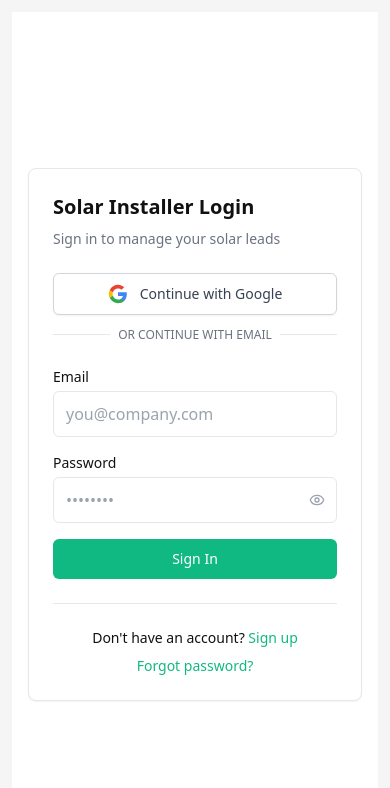
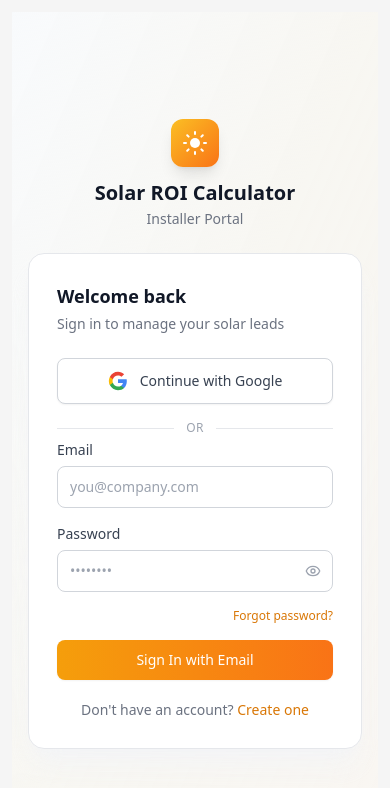
Before and after one commit to Paulkelvin/solar-calculator, a Next.js app: page /auth/login in a window 390 px wide. Shown: the top 788 px of the page. Built offline with nearby package versions, Linux system fonts and the light colour scheme; no server answers.

Commit message:
Fix: OAuth redirect URL + redesign auth pages with polished Google button

```diff
--- a/src/app/auth/login/page.tsx
+++ b/src/app/auth/login/page.tsx
@@ -83,54 +83,72 @@ function LoginForm() {
   };
 
   return (
-    <div className="flex min-h-screen items-center justify-center bg-background px-4 py-6">
-      <div className="w-full max-w-md rounded-lg border border-border bg-white p-6 sm:p-8 shadow-sm">
-        <h1 className="mb-2 text-xl sm:text-2xl font-bold">Solar Installer Login</h1>
-        <p className="mb-6 text-sm text-muted-foreground">
-          Sign in to manage your solar leads
-        </p>
+    <div className="flex min-h-screen items-center justify-center bg-gradient-to-br from-slate-50 via-amber-50/30 to-orange-50/40 px-4 py-8">
+      <div className="w-full max-w-md">
+        {/* Brand header */}
+        <div className="mb-6 text-center">
+          <div className="inline-flex items-center justify-center h-12 w-12 rounded-xl bg-gradient-to-br from-amber-400 to-orange-500 shadow-lg mb-3">
+            <svg className="h-6 w-6 text-white" fill="none" viewBox="0 0 24 24" stroke="currentColor" strokeWidth={2}>
+              <circle cx="12" cy="12" r="5" fill="currentColor" stroke="none" />
+              <line x1="12" y1="1" x2="12" y2="3" strokeLinecap="round" />
+              <line x1="12" y1="21" x2="12" y2="23" strokeLinecap="round" />
+              <line x1="4.22" y1="4.22" x2="5.64" y2="5.64" strokeLinecap="round" />
+              <line x1="18.36" y1="18.36" x2="19.78" y2="19.78" strokeLinecap="round" />
+              <line x1="1" y1="12" x2="3" y2="12" strokeLinecap="round" />
+              <line x1="21" y1="12" x2="23" y2="12" strokeLinecap="round" />
+              <line x1="4.22" y1="19.78" x2="5.64" y2="18.36" strokeLinecap="round" />
+              <line x1="18.36" y1="5.64" x2="19.78" y2="4.22" strokeLinecap="round" />
+            </svg>
+          </div>
+          <h1 className="text-xl font-bold text-gray-900">Solar ROI Calculator</h1>
+          <p className="text-sm text-gray-500 mt-0.5">Installer Portal</p>
+        </div>
 
-        {/* Google Sign In */}
-        <div className="space-y-3">
-          <GoogleSignInButton mode="signin" />
+        {/* Card */}
+        <div className="rounded-2xl border border-gray-200 bg-white p-7 shadow-xl shadow-gray-100/80">
+          <h2 className="text-lg font-semibold text-gray-900">Welcome back</h2>
+          <p className="mt-1 mb-6 text-sm text-gray-500">
+            Sign in to manage your solar leads
+          </p>
 
-          <div className="relative">
-            <div className="absolute inset-0 flex items-center">
-              <span className="w-full border-t border-gray-200" />
-            </div>
-            <div className="relative flex justify-center text-xs uppercase">
-              <span className="bg-white px-2 text-gray-500">Or continue with email</span>
+          {/* Google Sign In — primary CTA */}
+          <div className="space-y-4">
+            <GoogleSignInButton mode="signin" />
+
+            <div className="relative flex items-center gap-3">
+              <div className="h-px flex-1 bg-gray-200" />
+              <span className="text-xs font-medium text-gray-400 uppercase tracking-wide">or</span>
+              <div className="h-px flex-1 bg-gray-200" />
             </div>
           </div>
-        </div>
 
-        <form onSubmit={handleSubmit} className="space-y-4 mt-6">
+          <form onSubmit={handleSubmit} className="space-y-4 mt-1">
           {justRegistered && (
-            <div className="rounded-md bg-amber-50 p-3 text-sm text-amber-700">
+            <div className="rounded-lg bg-amber-50 border border-amber-200 p-3 text-sm text-amber-800">
               Account created successfully! Please sign in.
             </div>
           )}
 
           {confirmationError === 'confirmation_failed' && (
-            <div className="rounded-md bg-red-50 p-3 text-sm text-red-700">
+            <div className="rounded-lg bg-red-50 border border-red-200 p-3 text-sm text-red-700">
               Email confirmation failed. The link may have expired — please try signing up again.
             </div>
           )}
 
           {confirmationError === 'verification_failed' && (
-            <div className="rounded-md bg-red-50 p-3 text-sm text-red-700">
+            <div className="rounded-lg bg-red-50 border border-red-200 p-3 text-sm text-red-700">
               Email verification failed. Please try again or contact support.
             </div>
           )}
 
           {error && (
-            <div className="rounded-md bg-red-50 p-3 text-sm text-red-700">
+            <div className="rounded-lg bg-red-50 border border-red-200 p-3 text-sm text-red-700">
               {error}
             </div>
           )}
 
           <div>
-            <label htmlFor="email" className="block text-sm font-medium">
+            <label htmlFor="email" className="block text-sm font-medium text-gray-700">
               Email
             </label>
             <input
@@ -138,23 +156,23 @@ function LoginForm() {
               type="email"
               value={email}
               onChange={(e) => setEmail(e.target.value)}
-              className="mt-1 w-full rounded-md border border-border px-3 py-2.5 text-base focus:border-primary focus:outline-none"
+              className="mt-1.5 w-full rounded-lg border border-gray-300 px-3 py-2.5 text-sm text-gray-900 placeholder-gray-400 focus:border-amber-400 focus:outline-none focus:ring-2 focus:ring-amber-400/20 transition"
               placeholder="you@company.com"
               disabled={isLoading}
             />
           </div>
 
           <div>
-            <label htmlFor="password" className="block text-sm font-medium">
+            <label htmlFor="password" className="block text-sm font-medium text-gray-700">
               Password
             </label>
-            <div className="relative mt-1">
+            <div className="relative mt-1.5">
               <input
                 id="password"
                 type={showPassword ? 'text' : 'password'}
                 value={password}
                 onChange={(e) => setPassword(e.target.value)}
-                className="w-full rounded-md border border-border px-3 py-2.5 pr-10 text-base focus:border-primary focus:outline-none"
+                className="w-full rounded-lg border border-gray-300 px-3 py-2.5 pr-10 text-sm text-gray-900 placeholder-gray-400 focus:border-amber-400 focus:outline-none focus:ring-2 focus:ring-amber-400/20 transition"
                 placeholder="••••••••"
                 disabled={isLoading}
               />
@@ -169,25 +187,25 @@ function LoginForm() {
             </div>
           </div>
 
+          <div className="flex justify-end">
+            <Link href="/auth/reset-password" className="text-xs text-amber-600 hover:text-amber-700 hover:underline font-medium">
+              Forgot password?
+            </Link>
+          </div>
+
           <Button
             type="submit"
             disabled={isLoading}
-            className="w-full bg-primary py-2 text-white hover:bg-primary disabled:opacity-50"
+            className="w-full bg-gradient-to-r from-amber-500 to-orange-500 hover:from-amber-600 hover:to-orange-600 text-white font-medium py-2.5 rounded-lg shadow-sm transition-all duration-150"
           >
-            {isLoading ? 'Signing in...' : 'Sign In'}
+            {isLoading ? 'Signing in...' : 'Sign In with Email'}
           </Button>
         </form>
 
-        <div className="mt-6 space-y-2 border-t border-border pt-6 text-center text-sm">
-          <p>
-            Don't have an account?{' '}
-            <Link href="/auth/signup" className="font-medium text-primary hover:underline">
-              Sign up
-            </Link>
-          </p>
-          <p>
-            <Link href="/auth/reset-password" className="text-primary hover:underline">
-              Forgot password?
+          <p className="mt-5 text-center text-sm text-gray-500">
+            Don&apos;t have an account?{' '}
+            <Link href="/auth/signup" className="font-medium text-amber-600 hover:text-amber-700 hover:underline">
+              Create one
             </Link>
           </p>
         </div>
--- a/src/app/auth/signup/page.tsx
+++ b/src/app/auth/signup/page.tsx
@@ -76,61 +76,81 @@ export default function SignUpPage() {
   };
 
   return (
-    <div className="flex min-h-screen items-center justify-center bg-background px-4 py-6">
-      <div className="w-full max-w-md rounded-lg border border-border bg-white p-6 sm:p-8 shadow-sm">
-        <h1 className="mb-2 text-xl sm:text-2xl font-bold">Create Your Account</h1>
-        <p className="mb-6 text-sm text-muted-foreground">
-          Sign up to start managing solar leads
-        </p>
+    <div className="flex min-h-screen items-center justify-center bg-gradient-to-br from-slate-50 via-amber-50/30 to-orange-50/40 px-4 py-8">
+      <div className="w-full max-w-md">
+        {/* Brand header */}
+        <div className="mb-6 text-center">
+          <div className="inline-flex items-center justify-center h-12 w-12 rounded-xl bg-gradient-to-br from-amber-400 to-orange-500 shadow-lg mb-3">
+            <svg className="h-6 w-6 text-white" fill="none" viewBox="0 0 24 24" stroke="currentColor" strokeWidth={2}>
+              <circle cx="12" cy="12" r="5" fill="currentColor" stroke="none" />
+              <line x1="12" y1="1" x2="12" y2="3" strokeLinecap="round" />
+              <line x1="12" y1="21" x2="12" y2="23" strokeLinecap="round" />
+              <line x1="4.22" y1="4.22" x2="5.64" y2="5.64" strokeLinecap="round" />
+              <line x1="18.36" y1="18.36" x2="19.78" y2="19.78" strokeLinecap="round" />
+              <line x1="1" y1="12" x2="3" y2="12" strokeLinecap="round" />
+              <line x1="21" y1="12" x2="23" y2="12" strokeLinecap="round" />
+              <line x1="4.22" y1="19.78" x2="5.64" y2="18.36" strokeLinecap="round" />
+              <line x1="18.36" y1="5.64" x2="19.78" y2="4.22" strokeLinecap="round" />
+            </svg>
+          </div>
+          <h1 className="text-xl font-bold text-gray-900">Solar ROI Calculator</h1>
+          <p className="text-sm text-gray-500 mt-0.5">Installer Portal</p>
+        </div>
 
+        {/* Card */}
+        <div className="rounded-2xl border border-gray-200 bg-white p-7 shadow-xl shadow-gray-100/80">
           {emailConfirmationSent ? (
-          <div className="space-y-4 rounded-md bg-green-50 border-l-4 border-green-500 p-4">
-            <div className="flex items-center gap-2">
-              <span className="text-2xl">✅</span>
-              <p className="text-sm font-semibold text-green-800">Account created successfully!</p>
+            <div className="space-y-4">
+              <div className="flex items-center gap-3">
+                <div className="flex h-10 w-10 shrink-0 items-center justify-center rounded-full bg-green-100">
+                  <svg className="h-5 w-5 text-green-600" fill="none" viewBox="0 0 24 24" stroke="currentColor" strokeWidth={2}>
+                    <path strokeLinecap="round" strokeLinejoin="round" d="M5 13l4 4L19 7" />
+                  </svg>
                 </div>
-            <p className="text-sm text-green-700">
-              We&apos;ve sent a confirmation email to <strong>{formData.email}</strong>.
-            </p>
-            <div className="space-y-2 bg-white/50 rounded p-3 text-sm text-green-700">
-              <p className="font-medium">📧 Next Steps:</p>
+                <div>
+                  <p className="font-semibold text-gray-900">Check your email</p>
+                  <p className="text-sm text-gray-500">We sent a confirmation link to <strong>{formData.email}</strong></p>
+                </div>
+              </div>
+              <div className="rounded-lg bg-gray-50 border border-gray-200 p-4 text-sm text-gray-600 space-y-1.5">
+                <p className="font-medium text-gray-700">Next steps:</p>
                 <ol className="list-decimal pl-5 space-y-1">
-                <li>Check your inbox (and spam folder)</li>
+                  <li>Open your inbox (check spam too)</li>
                   <li>Click the confirmation link</li>
                   <li>You&apos;ll be redirected to the dashboard</li>
                 </ol>
               </div>
-            <div className="pt-2">
-              <Link href="/auth/login" className="inline-block text-primary hover:underline text-sm font-medium">
+              <Link href="/auth/login" className="inline-flex items-center gap-1.5 text-sm font-medium text-amber-600 hover:text-amber-700 hover:underline">
                 Already confirmed? Sign in →
               </Link>
             </div>
-          </div>
           ) : (
             <>
-          {/* Google Sign Up */}
-          <div className="space-y-3 mb-6">
+              <h2 className="text-lg font-semibold text-gray-900">Create your account</h2>
+              <p className="mt-1 mb-6 text-sm text-gray-500">
+                Sign up to start managing solar leads
+              </p>
+
+              {/* Google Sign Up — primary CTA */}
+              <div className="space-y-4 mb-5">
                 <GoogleSignInButton mode="signup" />
 
-            <div className="relative">
-              <div className="absolute inset-0 flex items-center">
-                <span className="w-full border-t border-gray-200" />
-              </div>
-              <div className="relative flex justify-center text-xs uppercase">
-                <span className="bg-white px-2 text-gray-500">Or sign up with email</span>
-              </div>
+                <div className="relative flex items-center gap-3">
+                  <div className="h-px flex-1 bg-gray-200" />
+                  <span className="text-xs font-medium text-gray-400 uppercase tracking-wide">or</span>
+                  <div className="h-px flex-1 bg-gray-200" />
                 </div>
               </div>
 
               <form onSubmit={handleSubmit} className="space-y-4">
                 {error && (
-            <div className="rounded-md bg-red-50 p-3 text-sm text-red-700">
+                  <div className="rounded-lg bg-red-50 border border-red-200 p-3 text-sm text-red-700">
                     {error}
                   </div>
                 )}
 
                 <div>
-            <label htmlFor="name" className="block text-sm font-medium">
+                  <label htmlFor="name" className="block text-sm font-medium text-gray-700">
                     Your Name
                   </label>
                   <input
@@ -139,14 +159,14 @@ export default function SignUpPage() {
                     type="text"
                     value={formData.name}
                     onChange={handleChange}
-              className="mt-1 w-full rounded-md border border-border px-3 py-2.5 text-base focus:border-primary focus:outline-none"
+                    className="mt-1.5 w-full rounded-lg border border-gray-300 px-3 py-2.5 text-sm text-gray-900 placeholder-gray-400 focus:border-amber-400 focus:outline-none focus:ring-2 focus:ring-amber-400/20 transition"
                     placeholder="John Doe"
                     disabled={isLoading}
                   />
                 </div>
 
                 <div>
-            <label htmlFor="email" className="block text-sm font-medium">
+                  <label htmlFor="email" className="block text-sm font-medium text-gray-700">
                     Email
                   </label>
                   <input
@@ -155,24 +175,24 @@ export default function SignUpPage() {
                     type="email"
                     value={formData.email}
                     onChange={handleChange}
-              className="mt-1 w-full rounded-md border border-border px-3 py-2.5 text-base focus:border-primary focus:outline-none"
+                    className="mt-1.5 w-full rounded-lg border border-gray-300 px-3 py-2.5 text-sm text-gray-900 placeholder-gray-400 focus:border-amber-400 focus:outline-none focus:ring-2 focus:ring-amber-400/20 transition"
                     placeholder="you@company.com"
                     disabled={isLoading}
                   />
                 </div>
 
                 <div>
-            <label htmlFor="password" className="block text-sm font-medium">
+                  <label htmlFor="password" className="block text-sm font-medium text-gray-700">
                     Password
                   </label>
-            <div className="relative mt-1">
+                  <div className="relative mt-1.5">
                     <input
                       id="password"
                       name="password"
                       type={showPassword ? 'text' : 'password'}
                       value={formData.password}
                       onChange={handleChange}
-                className="w-full rounded-md border border-border px-3 py-2.5 pr-10 text-base focus:border-primary focus:outline-none"
+                      className="w-full rounded-lg border border-gray-300 px-3 py-2.5 pr-10 text-sm text-gray-900 placeholder-gray-400 focus:border-amber-400 focus:outline-none focus:ring-2 focus:ring-amber-400/20 transition"
                       placeholder="At least 8 characters"
                       disabled={isLoading}
                     />
@@ -188,17 +208,17 @@ export default function SignUpPage() {
                 </div>
 
                 <div>
-            <label htmlFor="confirmPassword" className="block text-sm font-medium">
+                  <label htmlFor="confirmPassword" className="block text-sm font-medium text-gray-700">
                     Confirm Password
                   </label>
-            <div className="relative mt-1">
+                  <div className="relative mt-1.5">
                     <input
                       id="confirmPassword"
                       name="confirmPassword"
                       type={showConfirmPassword ? 'text' : 'password'}
                       value={formData.confirmPassword}
                       onChange={handleChange}
-                className="w-full rounded-md border border-border px-3 py-2.5 pr-10 text-base focus:border-primary focus:outline-none"
+                      className="w-full rounded-lg border border-gray-300 px-3 py-2.5 pr-10 text-sm text-gray-900 placeholder-gray-400 focus:border-amber-400 focus:outline-none focus:ring-2 focus:ring-amber-400/20 transition"
                       placeholder="Confirm your password"
                       disabled={isLoading}
                     />
@@ -216,21 +236,22 @@ export default function SignUpPage() {
                 <Button
                   type="submit"
                   disabled={isLoading}
-            className="w-full bg-primary py-2 text-white hover:bg-primary disabled:opacity-50"
+                  className="w-full bg-gradient-to-r from-amber-500 to-orange-500 hover:from-amber-600 hover:to-orange-600 text-white font-medium py-2.5 rounded-lg shadow-sm transition-all duration-150"
                 >
-            {isLoading ? 'Creating account...' : 'Sign Up'}
+                  {isLoading ? 'Creating account...' : 'Create Account'}
                 </Button>
               </form>
             </>
           )}
 
-        <p className="mt-6 border-t border-border pt-6 text-center text-sm">
+          <p className="mt-5 text-center text-sm text-gray-500">
             Already have an account?{' '}
-          <Link href="/auth/login" className="font-medium text-primary hover:underline">
+            <Link href="/auth/login" className="font-medium text-amber-600 hover:text-amber-700 hover:underline">
               Sign in
             </Link>
           </p>
         </div>
       </div>
+    </div>
   );
 }
--- a/src/components/auth/GoogleSignInButton.tsx
+++ b/src/components/auth/GoogleSignInButton.tsx
@@ -9,18 +9,19 @@ export function GoogleSignInButton({ mode = "signin" }: { mode?: "signin" | "sig
 
   const handleGoogleSignIn = async () => {
     setIsLoading(true);
-    const loadingToast = toast.loading(
-      mode === "signin" ? "Signing in with Google..." : "Signing up with Google..."
+    toast.loading(
+      mode === "signin" ? "Redirecting to Google..." : "Redirecting to Google...",
+      { id: "google-auth" }
     );
 
     try {
       await signInWithGoogle();
-      // The redirect happens automatically, no need for additional handling
+      // Redirect happens automatically — keep loading state
     } catch (error) {
       const errorMsg = error instanceof Error ? error.message : "Failed to sign in with Google";
       toast.error("Google authentication failed", {
         description: errorMsg,
-        id: loadingToast,
+        id: "google-auth",
       });
       setIsLoading(false);
     }
@@ -31,9 +32,23 @@ export function GoogleSignInButton({ mode = "signin" }: { mode?: "signin" | "sig
       type="button"
       onClick={handleGoogleSignIn}
       disabled={isLoading}
-      className="flex w-full items-center justify-center gap-3 rounded-md border border-gray-300 bg-white px-4 py-2.5 text-sm font-medium text-gray-700 shadow-sm hover:bg-gray-50 focus:outline-none focus:ring-2 focus:ring-primary focus:ring-offset-2 disabled:opacity-50 disabled:cursor-not-allowed transition-colors"
+      className={`
+        group relative flex w-full items-center justify-center gap-3
+        rounded-lg border border-gray-300 bg-white
+        px-4 py-3 text-sm font-medium text-gray-700
+        shadow-sm ring-0
+        hover:bg-gray-50 hover:border-gray-400 hover:shadow-md
+        active:bg-gray-100 active:scale-[0.99]
+        focus-visible:outline-none focus-visible:ring-2 focus-visible:ring-blue-500 focus-visible:ring-offset-2
+        disabled:opacity-60 disabled:cursor-not-allowed
+        transition-all duration-150 ease-in-out
+      `}
     >
-      <svg className="h-5 w-5" viewBox="0 0 24 24">
+      {/* Google logo */}
+      {isLoading ? (
+        <span className="h-5 w-5 animate-spin rounded-full border-2 border-gray-300 border-t-blue-500" />
+      ) : (
+        <svg className="h-5 w-5 shrink-0" viewBox="0 0 24 24" aria-hidden="true">
           <path
             fill="#4285F4"
             d="M22.56 12.25c0-.78-.07-1.53-.2-2.25H12v4.26h5.92c-.26 1.37-1.04 2.53-2.21 3.31v2.77h3.57c2.08-1.92 3.28-4.74 3.28-8.09z"
@@ -51,7 +66,14 @@ export function GoogleSignInButton({ mode = "signin" }: { mode?: "signin" | "sig
             d="M12 5.38c1.62 0 3.06.56 4.21 1.64l3.15-3.15C17.45 2.09 14.97 1 12 1 7.7 1 3.99 3.47 2.18 7.07l3.66 2.84c.87-2.6 3.3-4.53 6.16-4.53z"
           />
         </svg>
-      {isLoading ? "Connecting..." : mode === "signin" ? "Continue with Google" : "Sign up with Google"}
+      )}
+      <span>
+        {isLoading
+          ? "Redirecting..."
+          : mode === "signin"
+          ? "Continue with Google"
+          : "Sign up with Google"}
+      </span>
     </button>
   );
 }
```
Also changed, not shown: src/lib/supabase/auth.ts (+8 -2 lines). Lines whose indentation alone changed are shown as unchanged.
